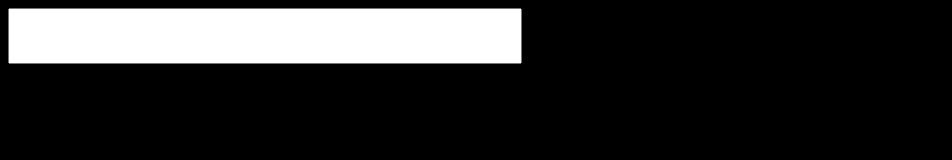
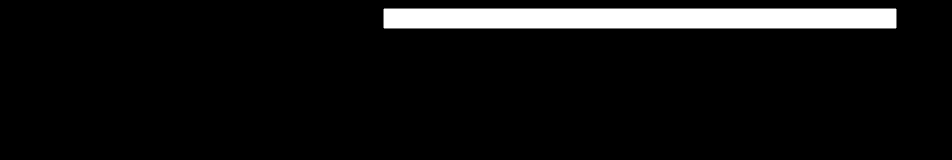
Before and after one commit to CoolDragon675/Rick-roll-detector, a plain HTML site: page index.html in a window 1280 px wide. Shown: the whole page, without its empty margins (0-952 px from the left). Drawn offline with Linux system fonts and the light colour scheme.

Commit message:
Change layout to flexbox for centering content

```diff
--- a/index.html
+++ b/index.html
@@ -6,12 +6,13 @@
       body {
         background-color: black;
         color: white;
-        align-content: center;
+        display: flex;
+        flex-direction: column;
+        align-items: center;
         justify-content: center;
       }
       #inputBox {
         width: 40%;
-        height: 50px;
       }
     </style>
   </head>
```
